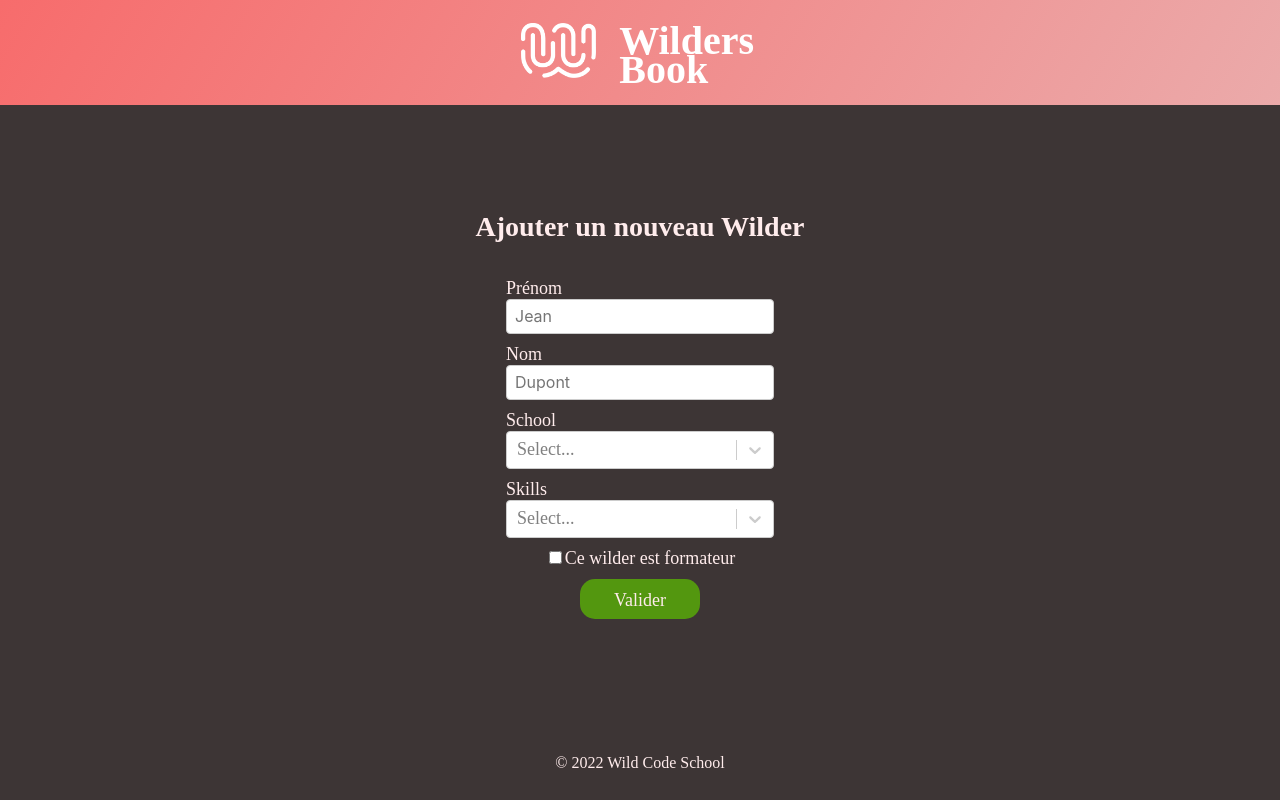
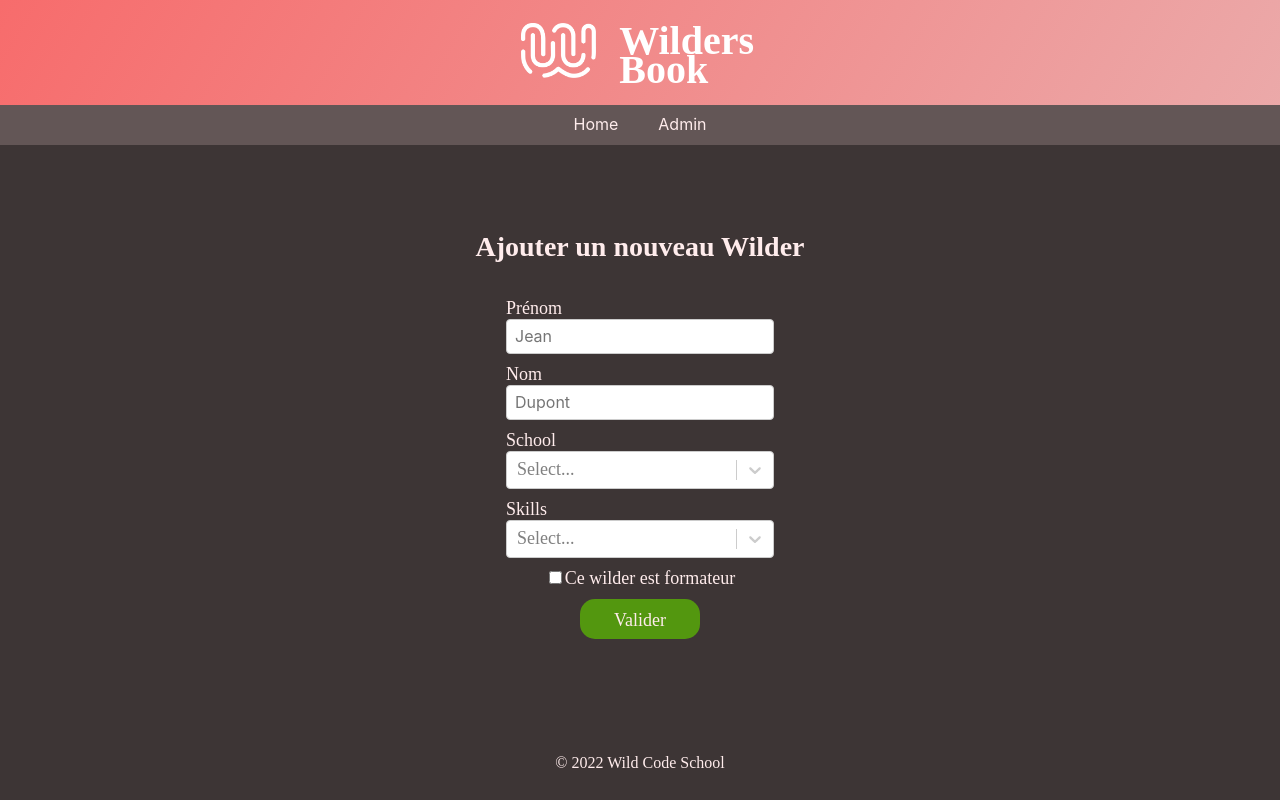
Before and after one commit to jkergal/wsl-project-one, a React (Create React App) app in the folder web/: page /create-wilder in a window 1280 px wide. Built offline with nearby package versions, Linux system fonts and the light colour scheme.

Commit message:
Add a Navbar

```diff
--- a/web/src/App/App.styled.ts
+++ b/web/src/App/App.styled.ts
@@ -35,6 +35,7 @@ export const Header = styled.header`
 	background: linear-gradient(120deg, rgba(247, 108, 108, 1) 0%, rgb(235, 170, 170) 100%);
 	color: #fff;
 	display: flex;
+	flex-direction: column;
 	justify-content: center;
 	align-items: center;
 	line-height: 180%;
--- a/web/src/App/App.tsx
+++ b/web/src/App/App.tsx
@@ -18,6 +18,7 @@ import { ADMIN_PATH, CREATE_WILDER_PATH, HOME_PATH } from 'paths';
 import Admin from 'pages/Admin/Admin';
 import wcsLogo from 'assets/images/logo-wcs-alpha.png';
 import { Paragraph } from 'styles/base-styles';
+import Navbar from 'components/Navbar/Navbar';
 
 function App() {
 	return (
@@ -29,6 +30,7 @@ function App() {
 						<SiteTitle>Wilders Book</SiteTitle>
 					</SiteTitleWrapper>
 				</PageTitleLink>
+				<Navbar />
 			</Header>
 			<MainContainer>
 				<Routes>
--- /dev/null
+++ b/web/src/components/Navbar/Navbar.styled.ts
@@ -0,0 +1,15 @@
+import styled from 'styled-components';
+import { baseFlexCenterStyle } from 'styles/base-styles';
+import { BLACK_THEME_COLOR, GRAY_THEME_COLOR, WHITE_THEME_COLOR } from 'styles/style.constants';
+
+export const NavbarContainer = styled.div`
+	background-color: ${GRAY_THEME_COLOR};
+	${baseFlexCenterStyle}
+	width: 100%;
+	height: 40px;
+`;
+
+export const Nav = styled.nav`
+	color: ${WHITE_THEME_COLOR};
+	margin: 0 20px 0 20px;
+`;
--- /dev/null
+++ b/web/src/components/Navbar/Navbar.tsx
@@ -0,0 +1,17 @@
+import { ADMIN_PATH, HOME_PATH } from 'paths';
+import React from 'react';
+import { ReactRouterLink } from 'styles/base-styles';
+import { Nav, NavbarContainer } from './Navbar.styled';
+
+export default function Navbar() {
+	return (
+		<NavbarContainer>
+			<Nav>
+				<ReactRouterLink to={HOME_PATH}>Home</ReactRouterLink>
+			</Nav>
+			<Nav>
+				<ReactRouterLink to={ADMIN_PATH}>Admin</ReactRouterLink>
+			</Nav>
+		</NavbarContainer>
+	);
+}
--- a/web/src/pages/Home/Home.tsx
+++ b/web/src/pages/Home/Home.tsx
@@ -58,8 +58,6 @@ const Home = () => {
 	return (
 		<>
 			<SectionTitle>Wilders</SectionTitle>
-			<Link to={CREATE_WILDER_PATH}>Ajouter un nouveau Wilder </Link>
-			<Link to={ADMIN_PATH}> Admin</Link>
 			<br />
 			<br />
 			{renderMainContent()}
--- a/web/src/styles/base-styles.ts
+++ b/web/src/styles/base-styles.ts
@@ -1,7 +1,9 @@
 import styled, { css } from 'styled-components';
+import { Link } from 'react-router-dom';
 import {
 	APP_FUNCTIONAL_WIDTH,
 	GRAY_THEME_LINEAR_GRADIENT,
+	LIGHT_THEME_COLOR,
 	WHITE_THEME_COLOR
 } from 'styles/style.constants';
 
@@ -62,3 +64,12 @@ export const Form = styled.form`
 	flex-direction: column;
 	margin: 0;
 `;
+
+export const ReactRouterLink = styled(Link)`
+	color: ${WHITE_THEME_COLOR};
+	text-decoration: none;
+
+	&:hover {
+		color: ${LIGHT_THEME_COLOR};
+	}
+`;
```
